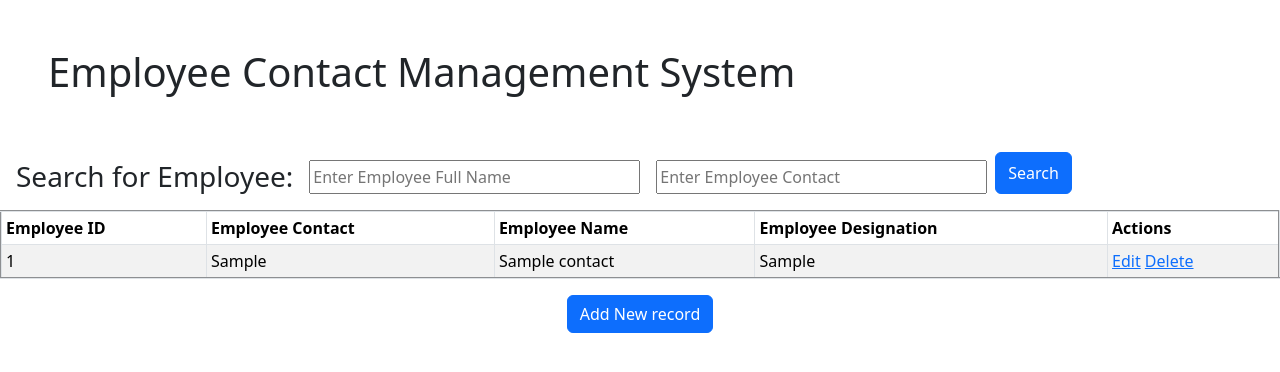
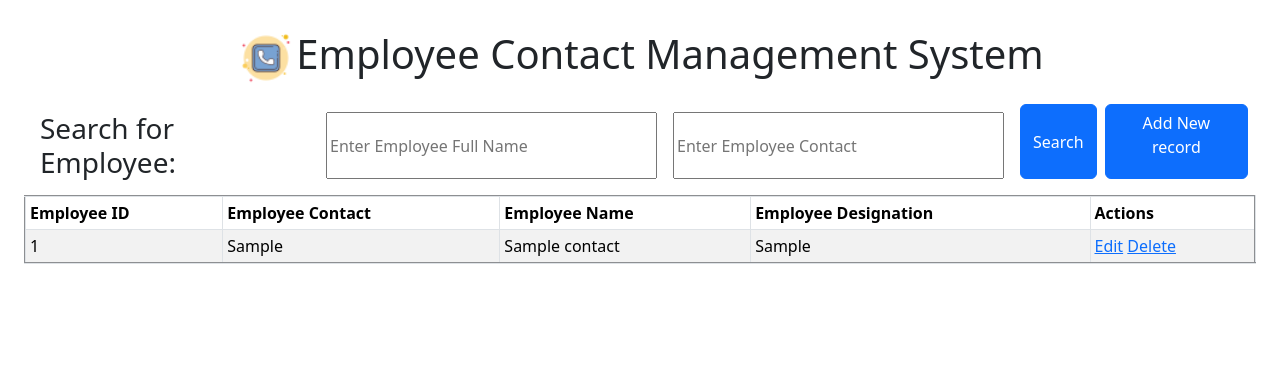
Before and after one commit to Sannya-Wasim/Django-Projects, a Django app: page /show in a window 1280 px wide. Shown: the top 372 px of the page. Run offline with Django 4.2, Linux system fonts and the light colour scheme; tables that the repository leaves empty hold one stand-in row (values such as "Sample post"); some libraries are stand-ins or nearby versions.

Commit message:
Added logo

```diff
--- a/django_mysql_crud/employee/templates/show.html
+++ b/django_mysql_crud/employee/templates/show.html
@@ -6,15 +6,19 @@
     {% load bootstrap5 %}
   {% bootstrap_css %}
   {% bootstrap_javascript %}
+    {% load static %}
 </head>
-<body>
-<h1 class="m-5">Employee Contact Management System</h1>
+<body class="p-4">
+    <div class="d-flex">
+        <h1 class="mt-1 mx-auto"> <img src="{% static 'logo.png' %}" width="60" height="60">Employee Contact Management System</h1>
+    </div>
 
-<form class="d-flex p-2 m-auto" action="{% url 'search' %}">
+<form class="d-flex p-2 mx-auto" action="{% url 'search' %}">
     <h3 class="m-2">Search for Employee: </h3>
     <input type="text" name="ename" placeholder="Enter Employee Full Name" class="m-2" size="30"/>
     <input type="text" name="econtact" placeholder="Enter Employee Contact" class="m-2" size="30"/>
-    <button type="submit" class="btn btn-primary mb-2">Search</button>
+    <button type="submit" class="btn btn-primary mb-2 mx-2">Search</button>
+    <a class="btn btn-primary mb-2" href="/emp mx-2">Add New record</a>
 </form>
 <table class="table table-striped table-bordered table-sm" border="2">
     <thead>
@@ -39,6 +43,5 @@
     {% endfor %}
     </tbody>
 </table>
-<center><a class="btn btn-primary mb-2" href="/emp">Add New record</a></center>
 </body>
 </html>
```
Also changed, not shown: django_mysql_crud/employee/static/logo.png (added).
